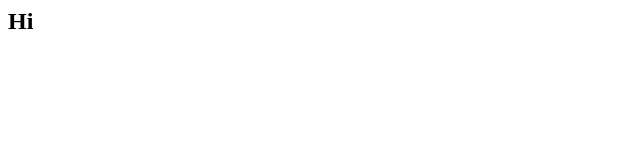
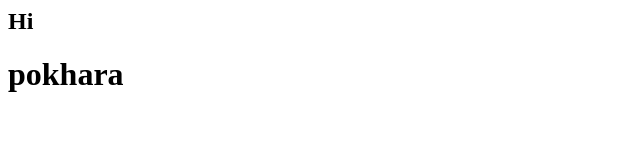
Before and after one commit to Nirmal-Adhikari/Test, a plain HTML site: page index.html in a window 1280 px wide. Shown: the whole page, without its empty margins (0-640 px from the left). Drawn offline with Linux system fonts and the light colour scheme.

Commit message:
Changes added

```diff
--- a/index.html
+++ b/index.html
@@ -1,5 +1,6 @@
 <html>
 <body>
 <h2>Hi</h2>
+<h1>pokhara</h1>
 </body>
 </html>
```
